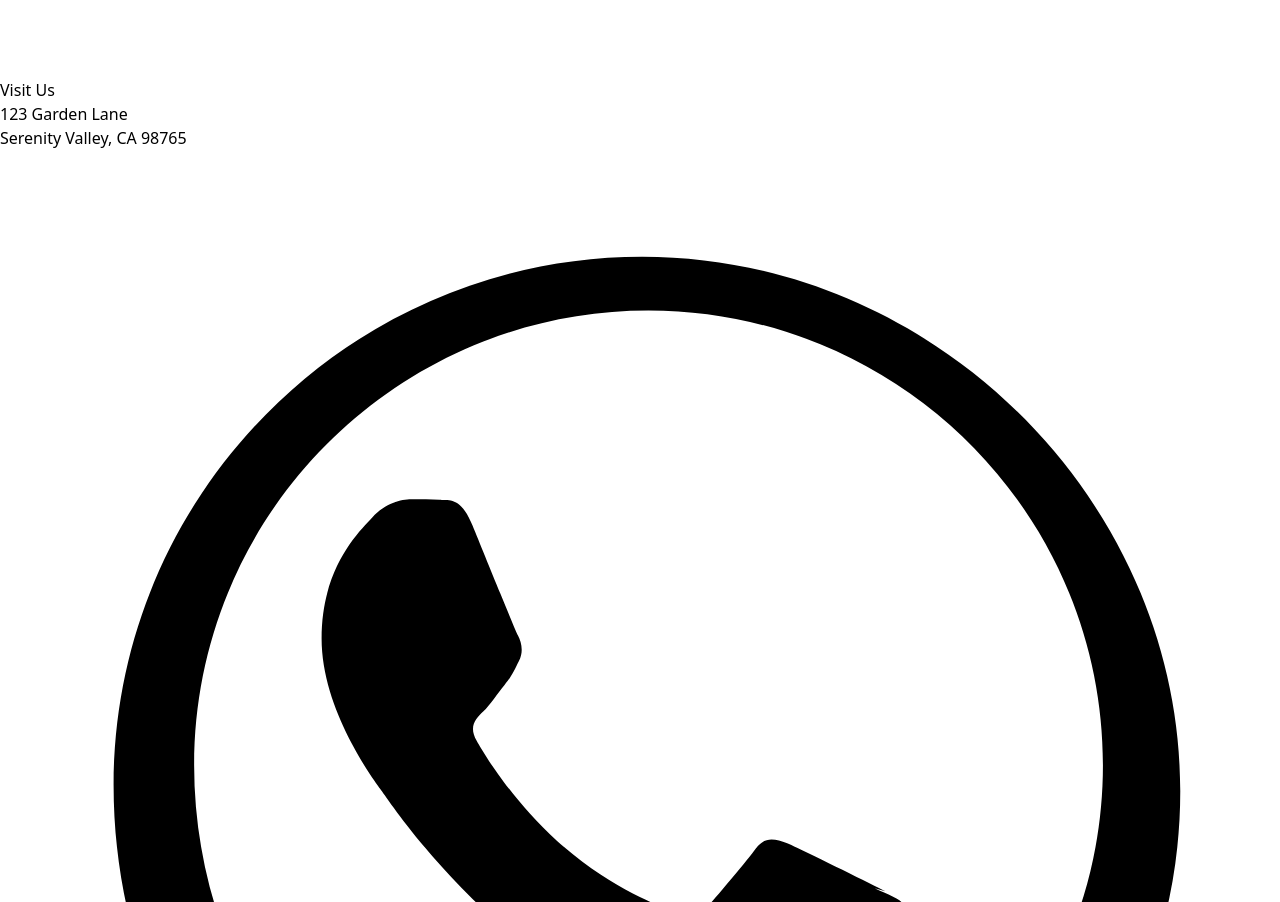
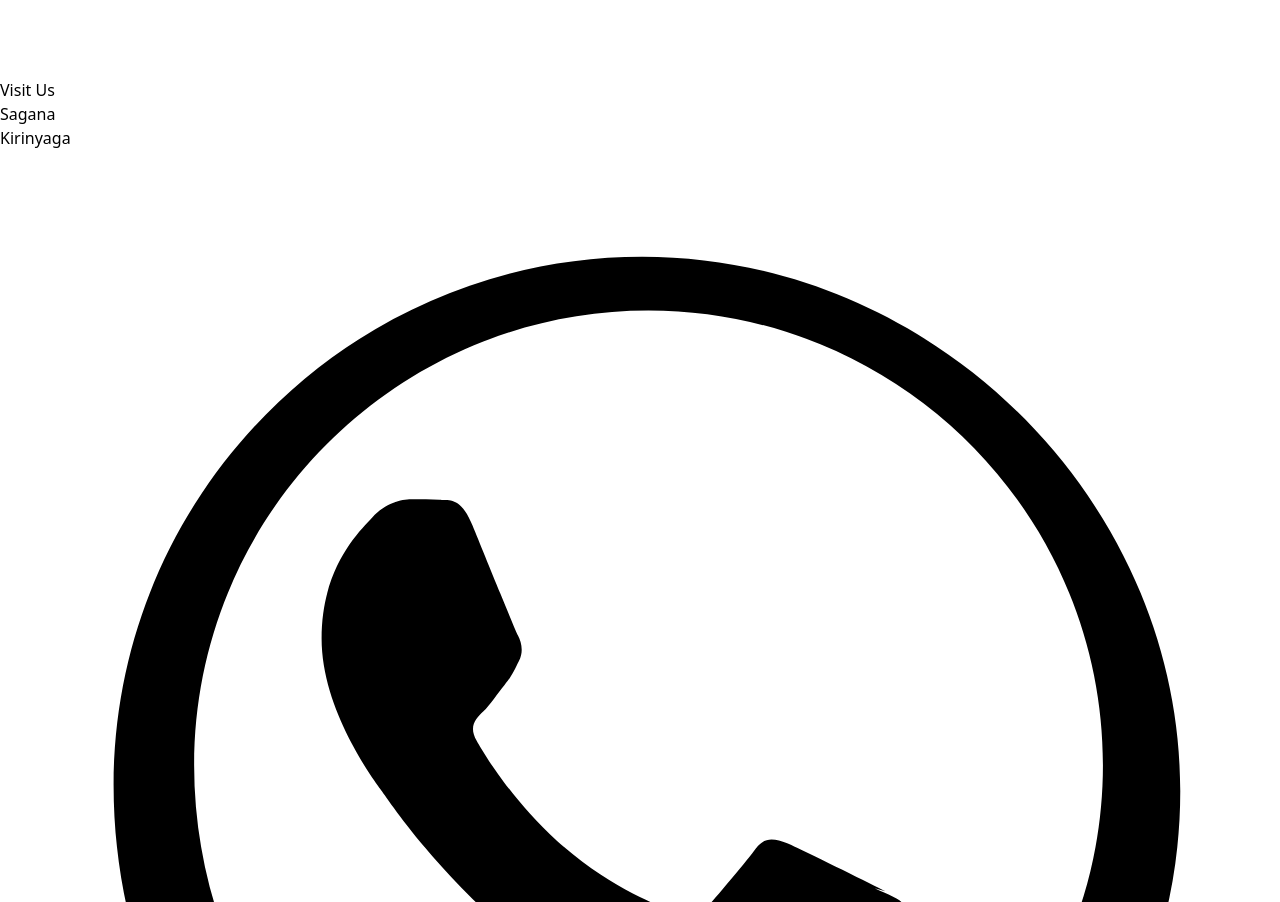
Before and after one commit to Ehud-Guzman/oasis, a React (Vite) app: page / in a window 1280 px wide. Shown: the part 9060-9962 px from the top of the page. Built offline with nearby package versions, Linux system fonts and the light colour scheme.

Commit message:
contacts

```diff
--- a/src/components/Contact.jsx
+++ b/src/components/Contact.jsx
@@ -87,8 +87,8 @@ export default function Contact() {
               </svg>
             </div>
             <h3 className="text-xl font-bold text-green-800 mb-2">Visit Us</h3>
-            <p className="text-gray-600">123 Garden Lane</p>
-            <p className="text-gray-600">Serenity Valley, CA 98765</p>
+            <p className="text-gray-600">Sagana</p>
+            <p className="text-gray-600">Kirinyaga</p>
           </div>
         </div>
 
```
